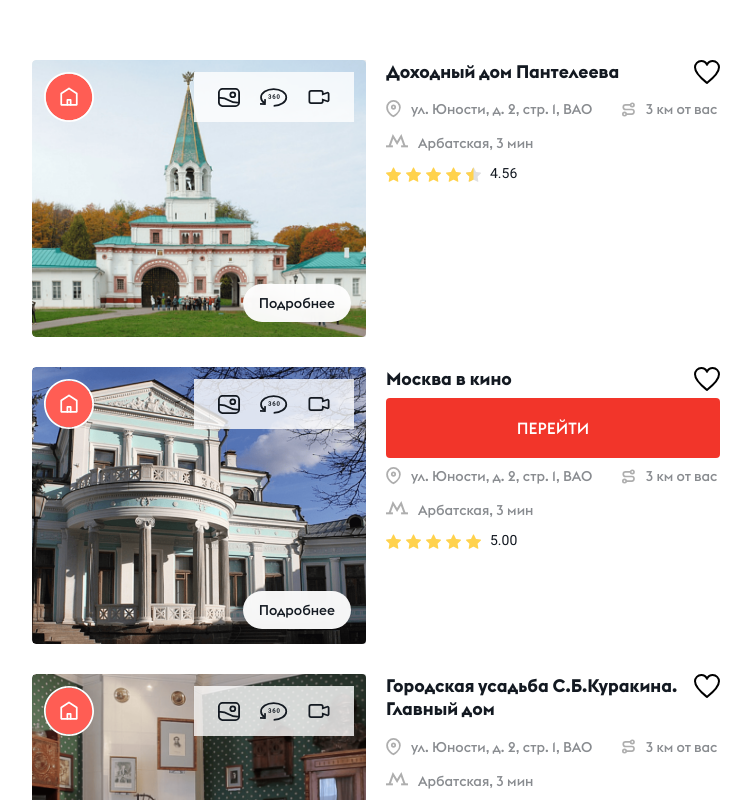
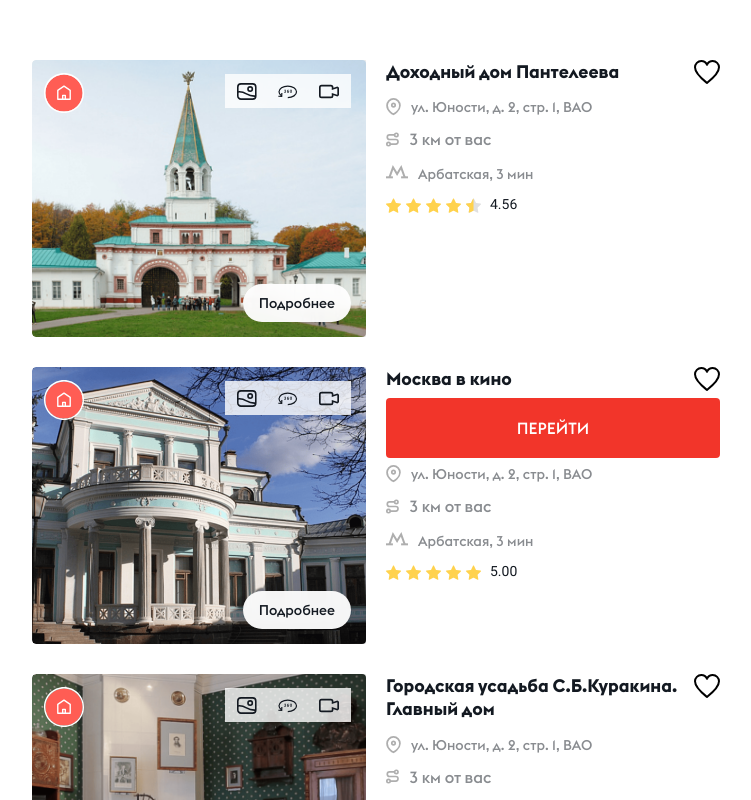
Before and after one commit to 44Klic44/uds-media-test, a React (Vite) app in the folder test-cards/: page / in a window 1024 px wide. Shown: the top 800 px of the page, without its empty margins (136-887 px from the left). Built offline with nearby package versions, Linux system fonts and the light colour scheme.

Commit message:
style-tablet

```diff
--- a/test-cards/src/components/Card/UdsCard.jsx
+++ b/test-cards/src/components/Card/UdsCard.jsx
@@ -59,7 +59,7 @@ const UdsCard = ({
 
           {/* home icon */}
           <div className={styles.homeIcon}>
-            <svg width="58" height="59" color="#FF5D54">
+            <svg  color="#FF5D54">
               <use xlinkHref="#uds-icon-home" />
             </svg>
           </div>
@@ -67,9 +67,9 @@ const UdsCard = ({
           {/* 3 icons */}
           <div className={styles.topIcons}>
             <div className={styles.topIconsInner}>
-              <svg aria-hidden="true" width="22.47" height="19"> <use xlinkHref="#uds-icon-image" /></svg>
-              <svg aria-hidden="true" width="30" height="28"> <use xlinkHref="#uds-icon-360" /></svg>
-              <svg aria-hidden="true" width="22" height="14"> <use xlinkHref="#uds-icon-video" /></svg>
+              <svg className={styles.topIconsGallery} aria-hidden="true" > <use xlinkHref="#uds-icon-image" /></svg>
+              <svg className={styles.topIconsGradus} aria-hidden="true" > <use xlinkHref="#uds-icon-360" /></svg>
+              <svg className={styles.topIconsVideo}  aria-hidden="true" > <use xlinkHref="#uds-icon-video" /></svg>
             </div>
           </div>
 
@@ -121,7 +121,7 @@ const UdsCard = ({
               <svg className={styles.infoIcon} width="15" height="18" color='#818181'><use xlinkHref="#uds-icon-address" /></svg>
               <span className={styles.infoText}>{address}</span>
             </div>
-            <div className={styles.infoItem} style={{ marginLeft: 30 }}>
+            <div className={styles.infoDistance} >
               <svg className={styles.infoIcon} width="13.39" height="15" color='#818181'><use xlinkHref="#uds-icon-distance" /></svg>
               <span className={styles.infoText}>{distance}</span>
             </div>
--- a/test-cards/src/components/Card/UdsCard.module.scss
+++ b/test-cards/src/components/Card/UdsCard.module.scss
@@ -200,6 +200,17 @@
   align-items: center;
 }
 
+.infoDistance{
+margin-left: 30px;
+ display: flex;
+  margin-top: 0px;
+  align-items: center;
+  color: $uds-text-grey;
+  font-family: $font-euclid-medium;
+  font-weight: $weight-medium;
+  font-size: 16px;
+  gap: 10px;
+}
 .infoItem {
   display: flex;
   align-items: center;
@@ -298,6 +309,32 @@
   width: 100%;
   justify-content: center;
 }
+.topIconsGallery{
+width: 25px;
+height: 20px;
+@media (max-width: 1080px){
+width: 20px;
+height: 17px;
+}
+}
+.topIconsGradus{
+width: 30px;
+height: 28px;
+
+@media (max-width: 1080px){
+  width: 22px;
+height: 17px;
+}
+}
+.topIconsVideo{
+width: 26px;
+height: 16px;
+@media (max-width: 1080px){
+  width: 20px;
+height: 17px;
+}
+}
+
 
 @media (max-width: 1024px) {
   .card {
@@ -396,9 +433,9 @@
   /* Корректируем иконки на изображении для планшета */
   .homeIcon {
     left: 12px;
-    top: 12px;
-    width: 50px;
-    height: 50px;
+            top: 14px;
+        width: 40px;
+        height: 38px;
 
     svg {
       width: 50px;
@@ -407,10 +444,10 @@
   }
 
   .topIcons {
-    right: 12px;
-    top: 12px;
-    width: 160px;
-    height: 50px;
+   right: 15px;
+        top: 14px;
+        width: 126px;
+        height: 34px;
   }
 
   .topIconsInner {
@@ -422,9 +459,14 @@
   }
 
   .infoLine {
-    margin-top: 6px;
+    margin-top: 4px;
+        flex-direction: column;
+    align-items: start;
   }
-
+.infoDistance{
+margin-left: 0px;
+margin-top: 13px;
+}
   .infoItem {
     font-size: 14px;
   }
```
